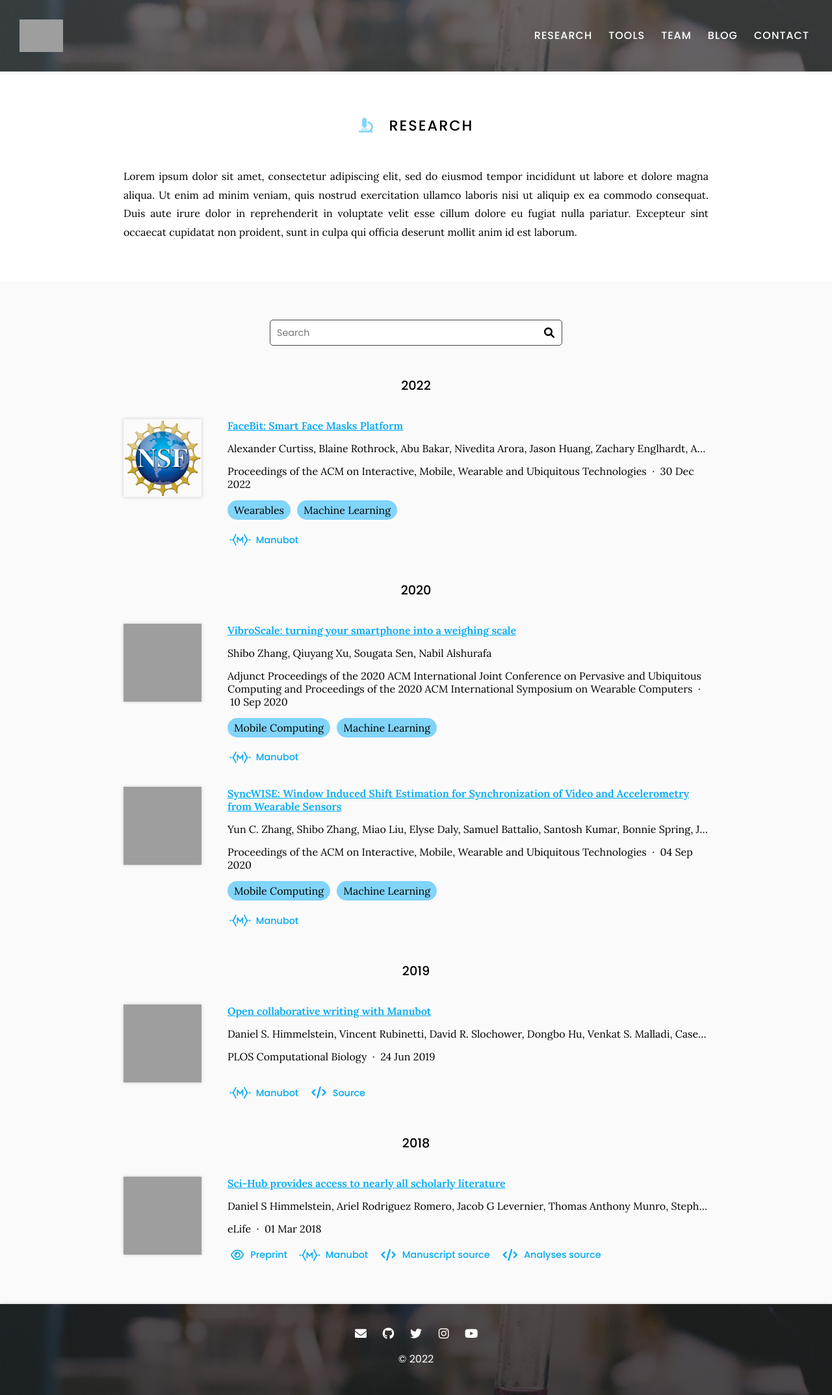
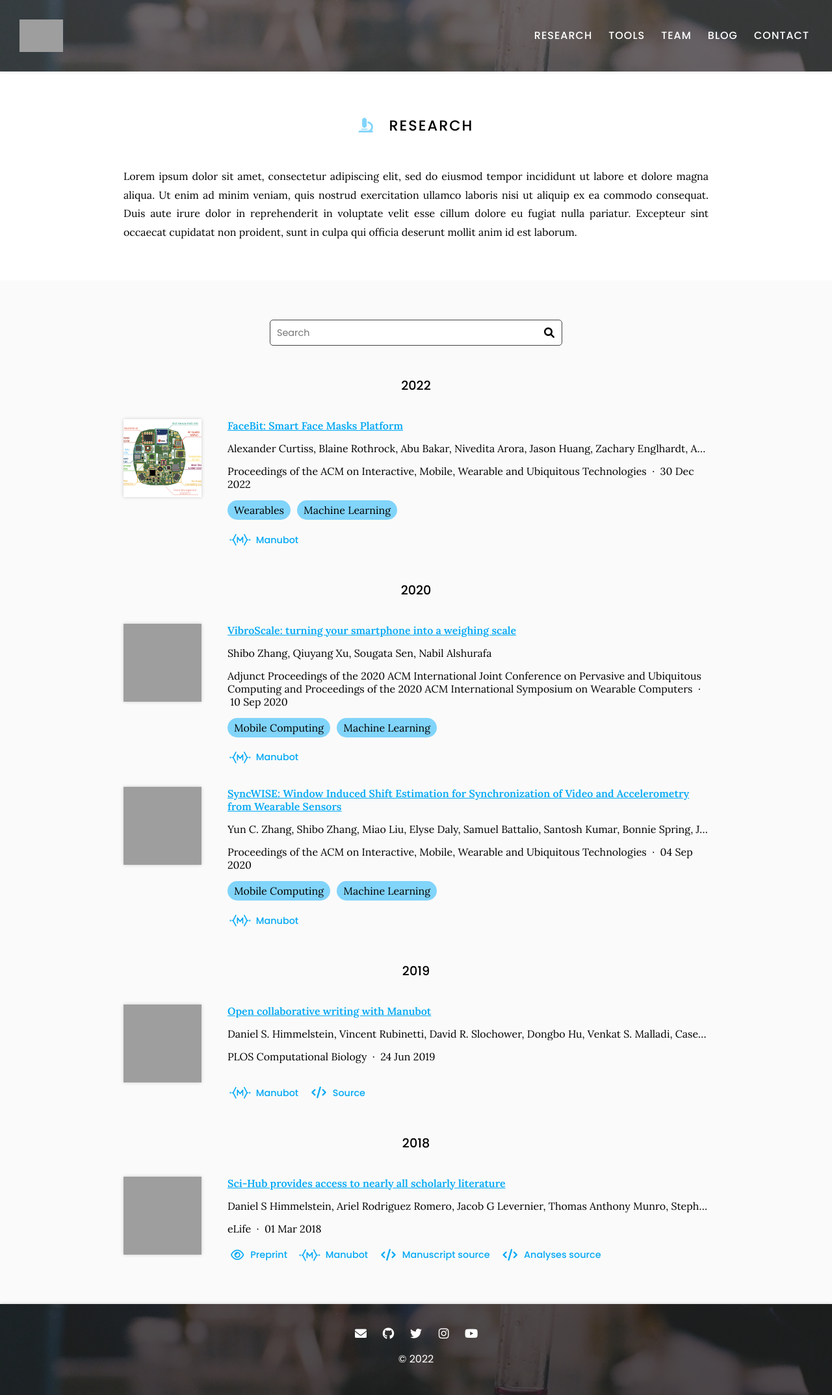
Before and after one commit to mahdipedro/SenseWhy-webs, a Jekyll site: the page built from research/index.md, in a window 1280 px wide. Shown: the whole page at 65% size. Built offline with Jekyll 4.4.1, drawn with Linux system fonts in a browser that asks for light colours; grey boxes are pictures that could not be loaded.

Commit message:
Generate citations

```diff
--- a/_data/citations.yaml
+++ b/_data/citations.yaml
@@ -20,13 +20,13 @@
     Technologies
   date: '2022-12-30'
   link: https://doi.org/10.1145/3494991
-  image: images/NSF.png
+  image: images/face.png
   extra-links:
   - type: manubot
     link: https://dl.acm.org/doi/abs/10.1145/3494991
   tags:
   - Wearables, Machine Learning
-  _cache: 4e04cc054f06ba426da8a5c9f9f4a00477705368878e7a7951d7fb8a8d0d372f
+  _cache: b25e273dec8314dd9526a5f01787ad5cb707daa2bd9a1cd85fab3bc06ff20dda
 - id: https://doi.org/10.1145/3410530.3414397
   title: 'VibroScale: turning your smartphone into a weighing scale'
   authors:
```
